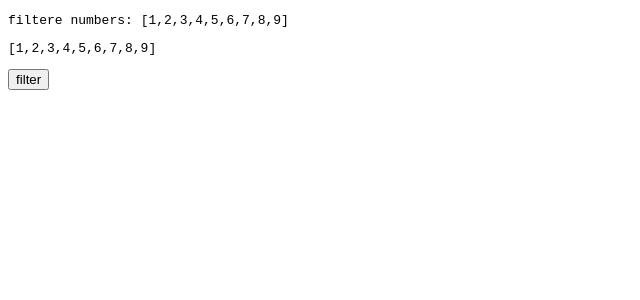
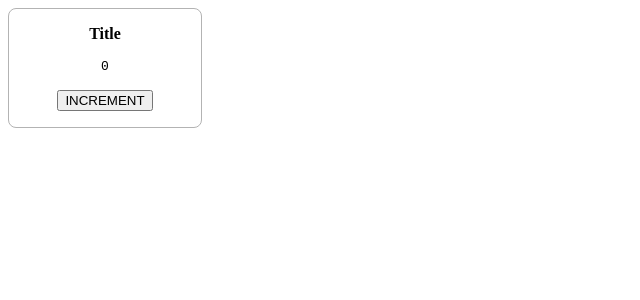
Before and after one commit to Poya-Faraji/trello-clone, a React app: page / in a window 1280 px wide. Shown: the top 300 px of the page, without its empty margins (0-640 px from the left). Built offline with nearby package versions, Linux system fonts and the light colour scheme; the HTML template or start-up script is replaced by a standard one.

Commit message:
[ADD] Counter component with module.css styles

```diff
--- a/src/App.tsx
+++ b/src/App.tsx
@@ -1,24 +1,10 @@
-import { useState, type ReactNode } from "react";
-
-const selection = [1, 2, 3, 4, 5, 6, 7, 8, 9]
+import { type ReactNode } from "react";
+import Counter from "./components/Counter/Counter";
 
 export default function App(): ReactNode {
-  const [numbers, setNumbers] = useState(selection)
-
-  const handleButtonClick = (): void => {
-    setNumbers(numbers => numbers.filter((x) => x % 2 === 0))
-    setNumbers(numbers => numbers.filter((x) => x % 3 === 0))
-    // do above instead of below
-    // below is wrong and doesn't use the lates updated version of the state value.
-    setNumbers(numbers.filter((x) => x % 2 === 0))
-    setNumbers(numbers.filter((x) => x % 3 === 0))
-  }
-
   return (
-    <div>
-      <pre>filtere numbers: {JSON.stringify(selection)}</pre>
-      <pre>{JSON.stringify(numbers)}</pre>
-      <button onClick={handleButtonClick}>filter</button>
+    <div className="app">
+      <Counter />
     </div>
-  );
+  )
 }
--- /dev/null
+++ b/src/components/Counter/Counter.module.css
@@ -0,0 +1,23 @@
+.counter {
+  display: grid;
+  justify-items: center;
+  gap: 1rem;
+
+  border: 1px solid hsl(0, 0%, 70%);
+  border-radius: 0.5rem;
+
+  padding: 1rem;
+  inline-size: 10rem;
+
+  .title {
+    font-weight: bold;
+  }
+
+  .count {
+    font-family: monospace;
+  }
+
+  .increment {
+    text-transform: uppercase;
+  }
+}
--- /dev/null
+++ b/src/components/Counter/Counter.tsx
@@ -0,0 +1,17 @@
+import { useState, type ReactNode } from "react"
+import styles from "./Counter.module.css"
+
+export default function Counter(): ReactNode {
+    const [count, setCount] = useState(0)
+
+    const handleButtonIncrement = (): void => {
+        setCount(perv => perv + 1)
+    }
+
+    return <div className={styles.counter}>
+        <div className={styles.title}>Title</div>
+        <div className={styles.count}>{count}</div>
+
+        <button className={styles.increment} onClick={handleButtonIncrement}>Increment</button>
+    </div>
+}
--- a/src/index.css
+++ b/src/index.css
@@ -0,0 +1,5 @@
+.app {
+  display: flex;
+  flex-wrap: center;
+  gap: 2rem;
+}
```
